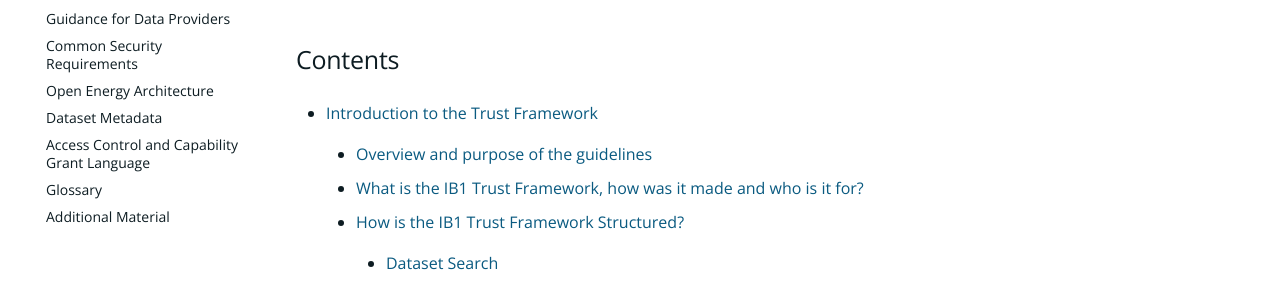
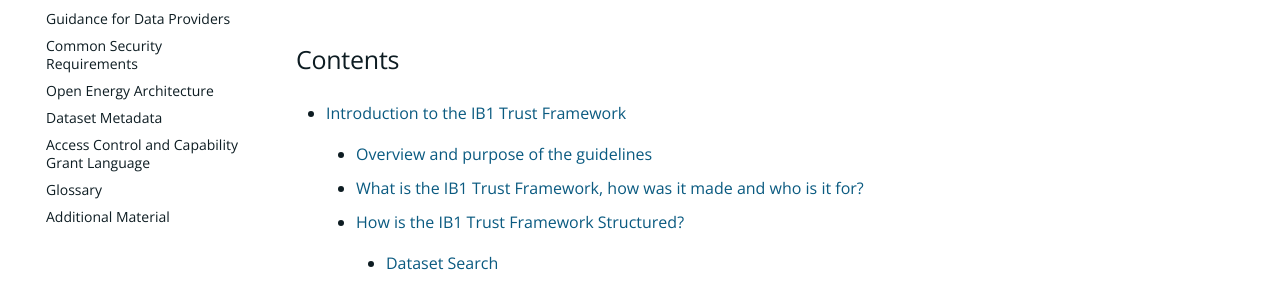
Before and after one commit to icebreakerone/ib1-technical-docs, an MkDocs documentation site: the page built from docs/index.md, in a window 1280 px wide and 900 px high. Shown: the part 245-534 px from the top of the window. Built offline with MkDocs 1.6.1 and Material for MkDocs 9.7.7, drawn with Linux system fonts in a browser that asks for light colours; the version menu is left out.

Commit message:
docs/index.md updated from https://stackedit.net/

```diff
--- a/docs/index.md
+++ b/docs/index.md
@@ -5,13 +5,13 @@ Technical documentation for the [IcebreakerOne](https://icebreakerone.org) (IB1)
 ## Contents
 
 
-* [Introduction to the Trust Framework](ops_guidelines/introduction.md)
+* [Introduction to the IB1 Trust Framework](ops_guidelines/introduction.md)
 
 
     * [Overview and purpose of the guidelines](ops_guidelines/introduction.md#overview-and-purpose-of-the-guidelines)
 
 
-    * [What is the IB1 Trust Framework, how was it made and who is it for?](ops_guidelines/introduction.md#what-is-open-energy-how-was-it-made-and-who-is-it-for)
+    * [What is the IB1 Trust Framework, how was it made and who is it for?](ops_guidelines/introduction.md#what-is-the-ib1-trust-framework-how-was-it-made-and-who-is-it-for)
 
 
     * [How is the IB1 Trust Framework Structured?](ops_guidelines/introduction.md#how-is-open-energy-structured)
```
Also changed, not shown: other parts of docs/index.md (+1 -1 lines).
